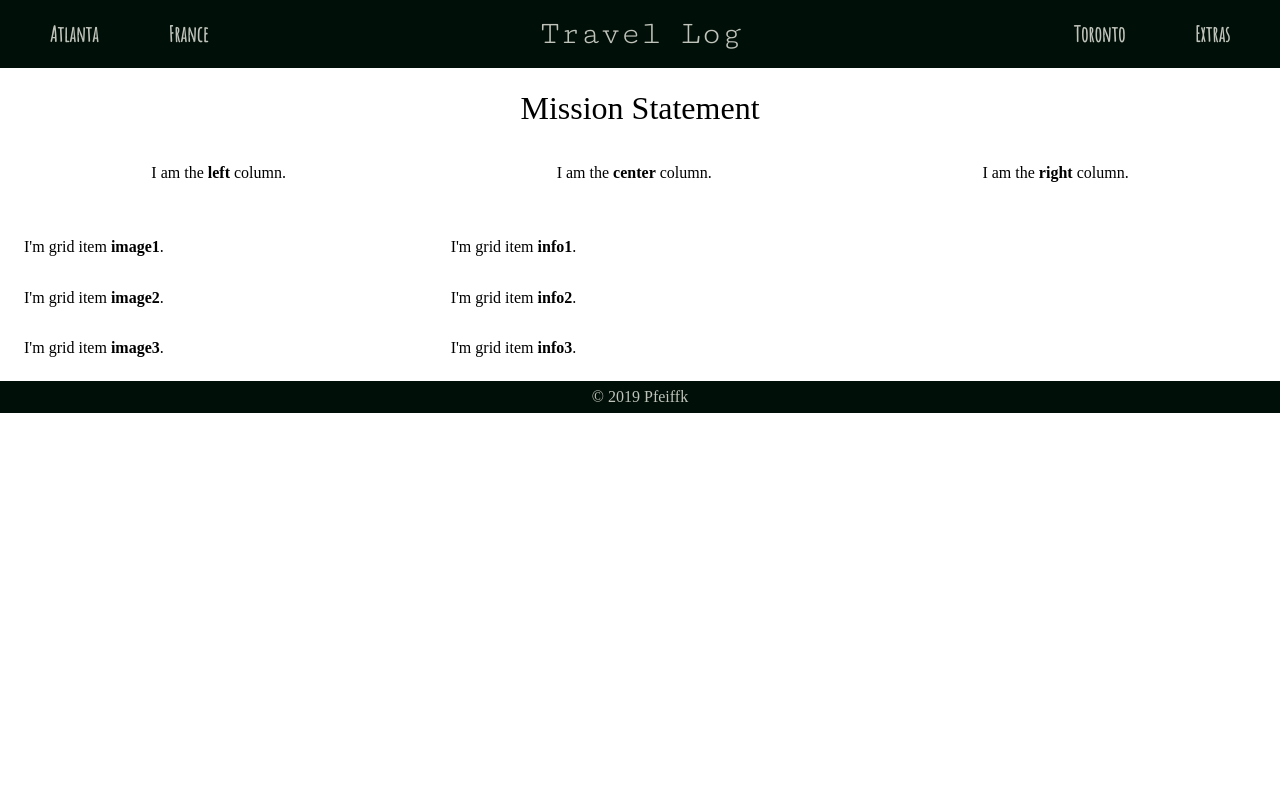
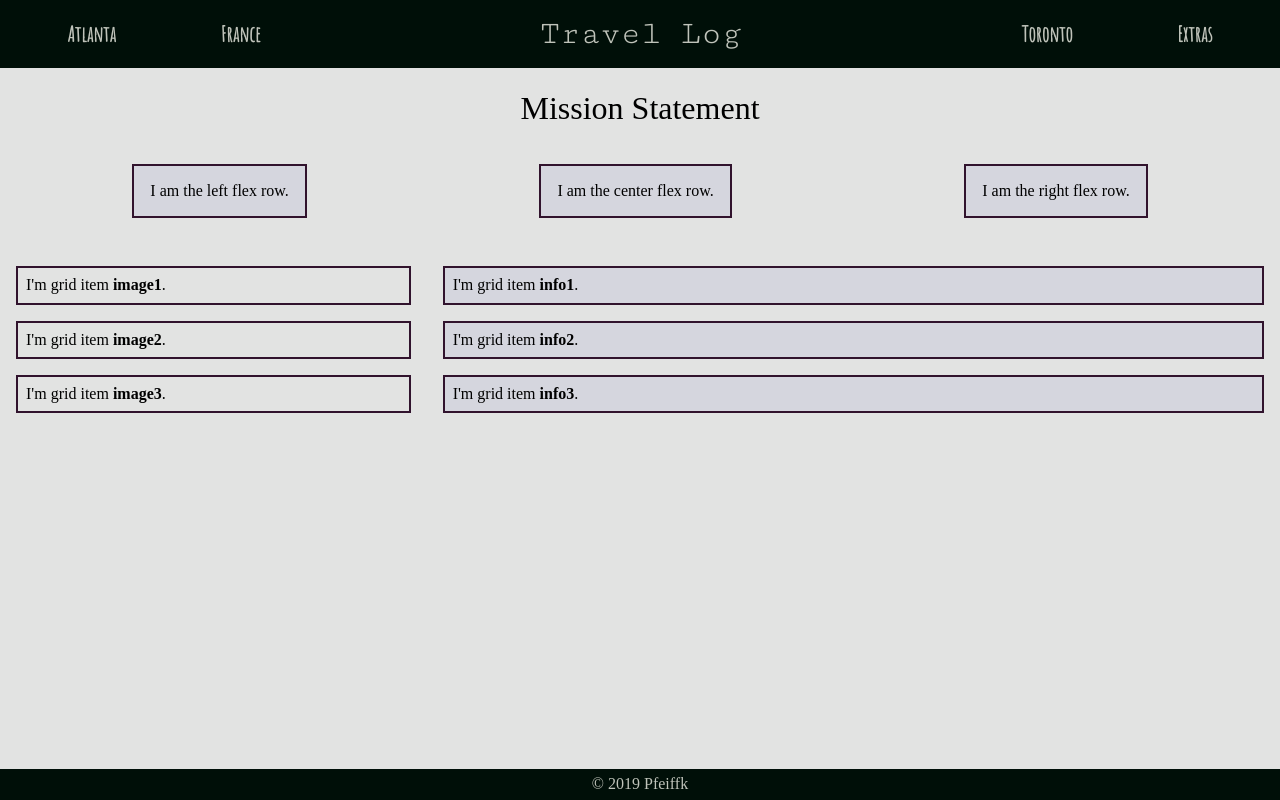
Before and after one commit to pfeiffk/COMM329-A2, a plain HTML site: page index.html in a window 1280 px wide. Drawn offline with Linux system fonts and the light colour scheme; a web font is replaced by a local one.

Commit message:
More Styling
Added some new colors.
Added some media queries.
Not quite working for all sizes yet.

```diff
--- a/css/style.css
+++ b/css/style.css
@@ -1,8 +1,13 @@
 :root {
   --navsBG: #000F08;
   --navsTXT: #BFC3BA;
+  --boxBorders: #31132D;
+  --boxBG: #D5D6DE;
+  --BG: #E2E3E2;
 }
-
+body {
+  background-color: var(--BG);
+}
 nav ul {
   display: flex;
   flex-direction: row;
@@ -22,6 +27,9 @@ nav, footer {
 footer {
   text-align: center;
   padding: .4em 0 .4em 0;
+  position: fixed;
+  bottom: 0;
+  width: 100%;
 }
 
 nav a:link, nav a:visited {
@@ -36,7 +44,7 @@ nav a.active {
   color: #F0F0F0;
 }
 .primary {
-  flex-grow: .6;
+  flex-grow: .4;
   text-align: center;
   font-size: 25pt;
   font-family: 'Cutive Mono', monospace;
@@ -55,7 +63,13 @@ nav a.active {
  flex-direction: row; /*-- sets direction row or column --*/
  justify-content: space-around; /*-- aligns content on main axis --*/
  align-items: stretch;
- flex-wrap: wrap; /*-- determines whether content wraps or not --*/
+ flex-wrap: nowrap; /*-- determines whether content wraps or not --*/
+}
+
+.box {
+  border: 2px solid var(--boxBorders);
+  padding: 1em;
+  background-color: var(--boxBG);
 }
 
 .grid-container {
@@ -74,11 +88,13 @@ nav a.active {
   padding: .5em;
 }
 
-.grid-container {
-  grid-template-areas:
-                      "image1 info1 info1"
-                      "image2 info2 info2"
-                      "image3 info3 info3";
+.one, .three, .five {
+  border: 2px solid var(--boxBorders);
+}
+
+.two, .four, .six {
+  border: 2px solid var(--boxBorders);
+  background-color: var(--boxBG);
 }
 
 .one   { grid-area: image1; }
@@ -93,4 +109,66 @@ nav a.active {
 
 .six   { grid-area: info3; }
 
+@media screen and (min-width: 400px) {
+  .grid-container{grid-template-columns: repeat(1, 1fr);}
+  .grid-container { grid-template-areas:  "image1"
+                                          "info1"
+                                          "image2"
+                                          "info2"
+                                          "image3"
+                                          "info3";}
+
 }
+
+@media screen and (min-width: 550px) {
+  .grid-container{grid-template-columns: repeat(1, 1fr);}
+  .grid-container { grid-template-areas:  "image1"
+                                          "info1"
+                                          "image2"
+                                          "info2"
+                                          "image3"
+                                          "info3";}
+
+}
+@media screen and (min-width: 768px) {
+  .grid-container{grid-template-columns: repeat(2, 1fr);}
+  .grid-container { grid-template-areas:  "image1 info1"
+                                          "image2 info2"
+                                          "image3 info3";}
+}
+@media screen and (min-width: 980px) {
+  .grid-container{grid-template-columns: repeat(3, 1fr);}
+  .grid-container{ grid-template-areas:   "image1 info1 info1"
+                                          "image1 info1 info1"
+                                          "image1 info1 info1"
+                                          "image2 info2 info2"
+                                          "image2 info2 info2"
+                                          "image2 info2 info2"
+                                          "image3 info3 info3"
+                                          "image3 info3 info3"
+                                          "image3 info3 info3";}
+}
+@media screen and (min-width: 1280px) {
+  .grid-container{grid-template-columns: repeat(3, 1fr);}
+  .grid-container{ grid-template-areas:   "image1 info1 info1"
+                                          "image1 info1 info1"
+                                          "image1 info1 info1"
+                                          "image2 info2 info2"
+                                          "image2 info2 info2"
+                                          "image2 info2 info2"
+                                          "image3 info3 info3"
+                                          "image3 info3 info3"
+                                          "image3 info3 info3";}
+}
+@media screen and (min-width: 1440px) {
+  .grid-container{grid-template-columns: repeat(3, 1fr);}
+  .grid-container{ grid-template-areas:   "image1 info1 info1"
+                                          "image1 info1 info1"
+                                          "image1 info1 info1"
+                                          "image2 info2 info2"
+                                          "image2 info2 info2"
+                                          "image2 info2 info2"
+                                          "image3 info3 info3"
+                                          "image3 info3 info3"
+                                          "image3 info3 info3";}
+}
--- a/index.html
+++ b/index.html
@@ -16,11 +16,11 @@
     <main id="page"> <!-- MAIN NAVIGATION -->
       <nav>
         <ul>
-          <li class="secondary"><a href="menu";><strong>Atlanta</strong></a></li>
-          <li class="secondary"><a href="menu";><strong>France</strong></a></li>
+          <li class="secondary1"><a href="menu";><strong>Atlanta</strong></a></li>
+          <li class="secondary2"><a href="menu";><strong>France</strong></a></li>
           <li class="primary"><a href="menu";>Travel Log</a></li>
-          <li class="secondary"><a href="menu";><strong>Toronto</strong></a></li>
-          <li class="secondary"><a href="menu";><strong>Extras</strong></a></li>
+          <li class="secondary3"><a href="menu";><strong>Toronto</strong></a></li>
+          <li class="secondary4"><a href="menu";><strong>Extras</strong></a></li>
         </ul>
       </nav>
       <header>
@@ -32,13 +32,13 @@
       </header>
       <article class="flex-container">
         <div class="box left">
-          <h4>I am the <strong>left</strong> column.</h4>
+          <h4>I am the left flex row.</h4>
         </div>
         <div class="box center">
-          <h4>I am the <strong>center</strong> column.</h4>
+          <h4>I am the center flex row.</h4>
         </div>
         <div class="box right">
-          <h4>I am the <strong>right</strong> column.</h4>
+          <h4>I am the right flex row.</h4>
         </div>
       </article>
       <article class="grid-container">
```
